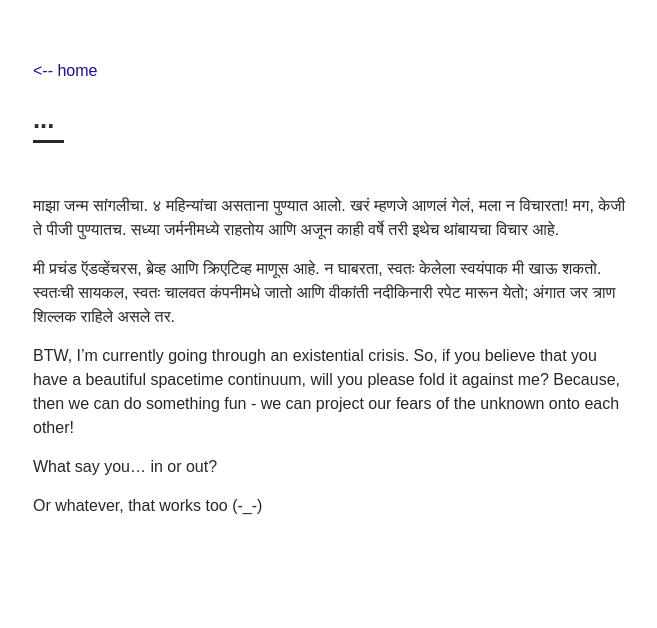
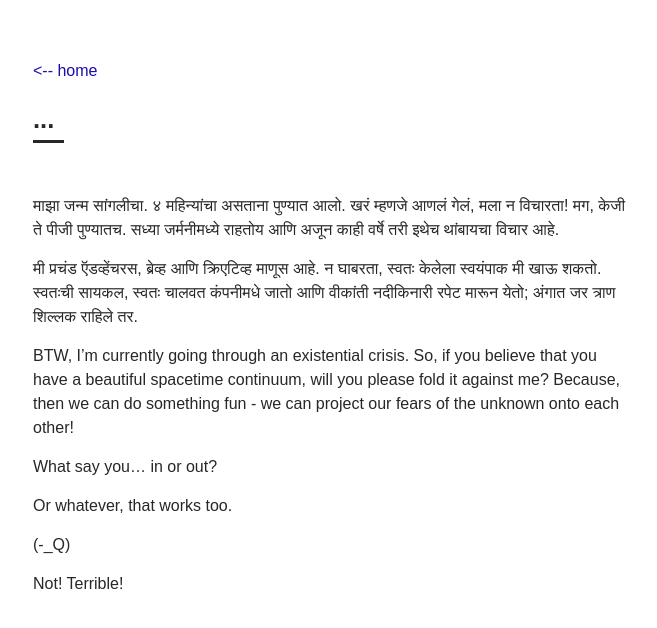
Before and after one commit to atulmahind/atulmahind.github.io, a Jekyll site: the page built from anuroop/index.md, in a window 1280 px wide. Shown: the top 628 px of the page, without its empty margins (307-964 px from the left). Built offline with Jekyll 4.4.1, drawn with Linux system fonts in a browser that asks for light colours; some web fonts are replaced.

Commit message:
update anuroop description

```diff
--- a/anuroop/index.md
+++ b/anuroop/index.md
@@ -9,10 +9,14 @@ comments: []
 ---
 माझा जन्म सांगलीचा. ४ महिन्यांचा असताना पुण्यात आलो. खरं म्हणजे आणलं गेलं, मला न विचारता! मग, केजी ते पीजी पुण्यातच. सध्या जर्मनीमध्ये राहतोय आणि अजून काही वर्षे तरी इथेच थांबायचा विचार आहे.
 
-मी प्रचंड ऍडव्हेंचरस, ब्रेव्ह आणि क्रिएटिव्ह माणूस आहे. न घाबरता, स्वतः केलेला स्वयंपाक मी खाऊ शकतो. स्वतःची सायकल, स्वतः चालवत कंपनीमधे जातो आणि वीकांती नदीकिनारी रपेट मारून येतो; अंगात जर त्राण शिल्लक राहिले असले तर.
+मी प्रचंड ऍडव्हेंचरस, ब्रेव्ह आणि क्रिएटिव्ह माणूस आहे. न घाबरता, स्वतः केलेला स्वयंपाक मी खाऊ शकतो. स्वतःची सायकल, स्वतः चालवत कंपनीमधे जातो आणि वीकांती नदीकिनारी रपेट मारून येतो; अंगात जर त्राण शिल्लक राहिले तर.
 
 BTW, I'm currently going through an existential crisis. So, if you believe that you have a beautiful spacetime continuum, will you please fold it against me? Because, then we can do something fun - we can project our fears of the unknown onto each other!
 
 What say you...  in or out?
 
-Or whatever, that works too (-_-)
+Or whatever, that works too.
+
+(-_Q)
+
+Not! Terrible!
```
